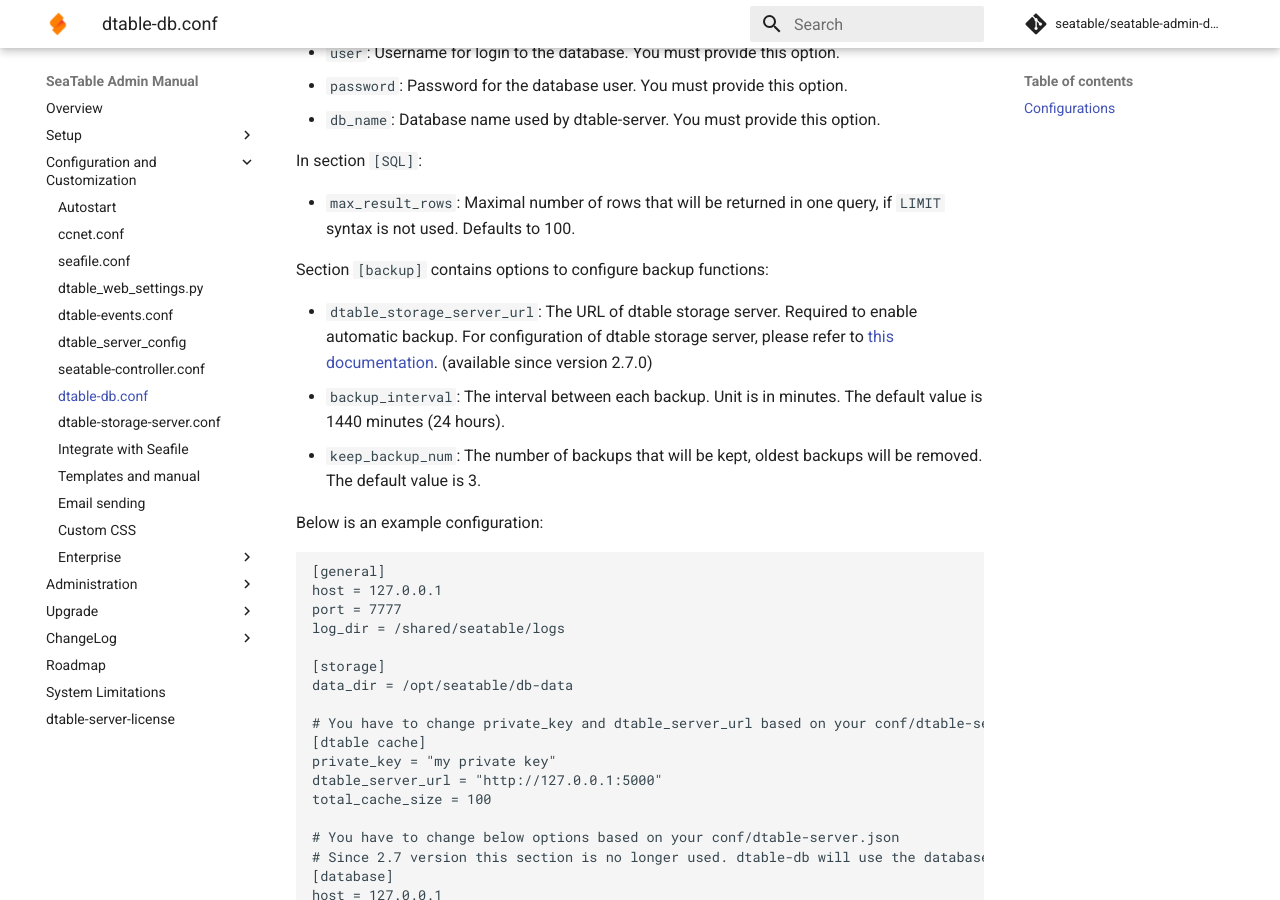
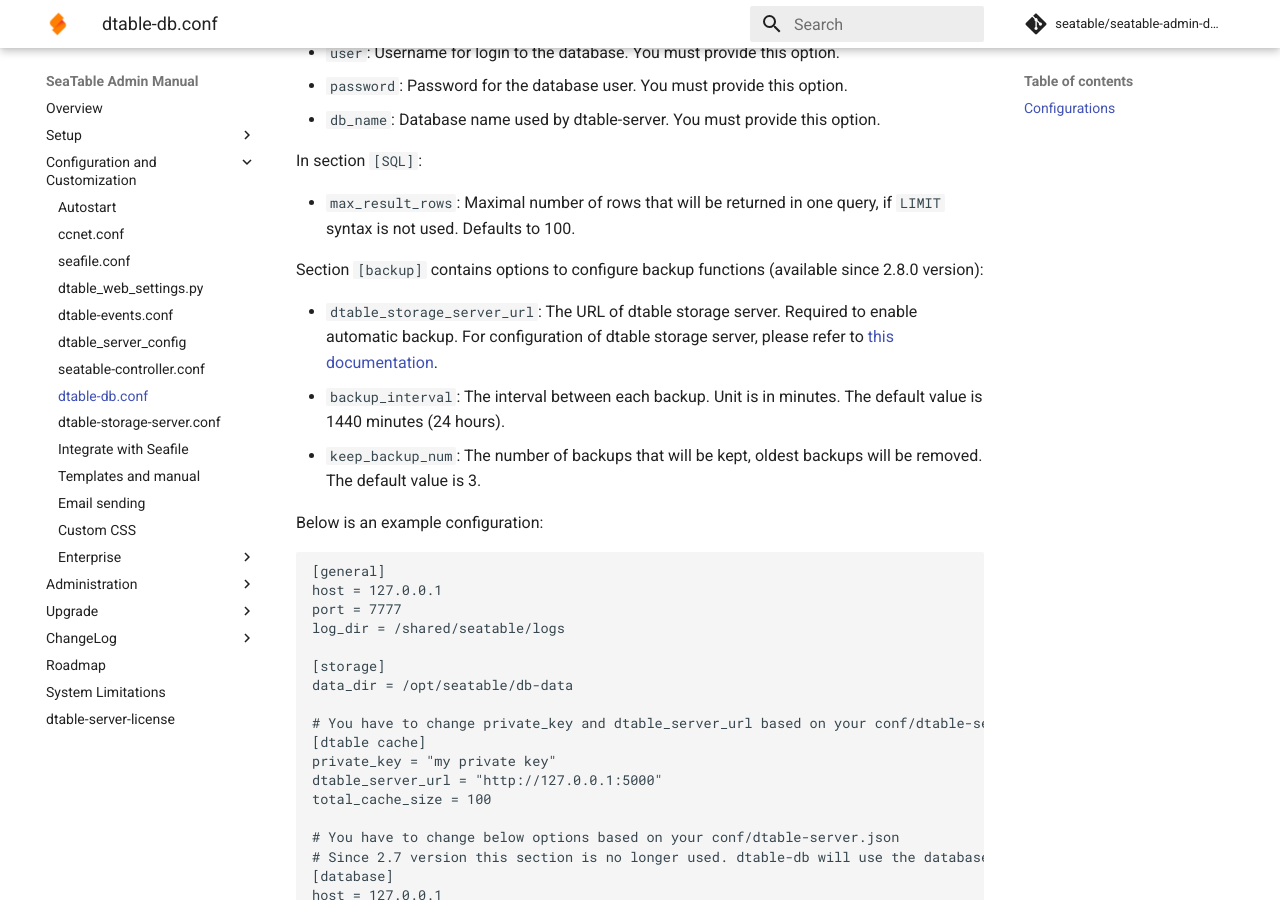
Before and after one commit to seatable/seatable-admin-docs, an MkDocs documentation site: the page built from manual/config/dtable_db_conf.md, in a window 1280 px wide and 900 px high, scrolled down 1122 px. Built offline with MkDocs 1.6.1 and Material for MkDocs 9.7.7, drawn with Linux system fonts in a browser that asks for light colours; comment, search, counter and statistics services are not loaded.

Commit message:
Update dtable_db_conf.md

```diff
--- a/manual/config/dtable_db_conf.md
+++ b/manual/config/dtable_db_conf.md
@@ -37,9 +37,9 @@
 
 - `max_result_rows`: Maximal number of rows that will be returned in one query, if `LIMIT` syntax is not used. Defaults to 100.
 
-Section `[backup]` contains options to configure backup functions:
+Section `[backup]` contains options to configure backup functions (available since 2.8.0 version):
 
-- `dtable_storage_server_url`: The URL of dtable storage server. Required to enable automatic backup. For configuration of dtable storage server, please refer to [this documentation](./dtable_storage_server_conf.md). (available since version 2.7.0)
+- `dtable_storage_server_url`: The URL of dtable storage server. Required to enable automatic backup. For configuration of dtable storage server, please refer to [this documentation](./dtable_storage_server_conf.md).
 - `backup_interval`: The interval between each backup. Unit is in minutes. The default value is 1440 minutes (24 hours).
 - `keep_backup_num`: The number of backups that will be kept, oldest backups will be removed. The default value is 3.
 
```
